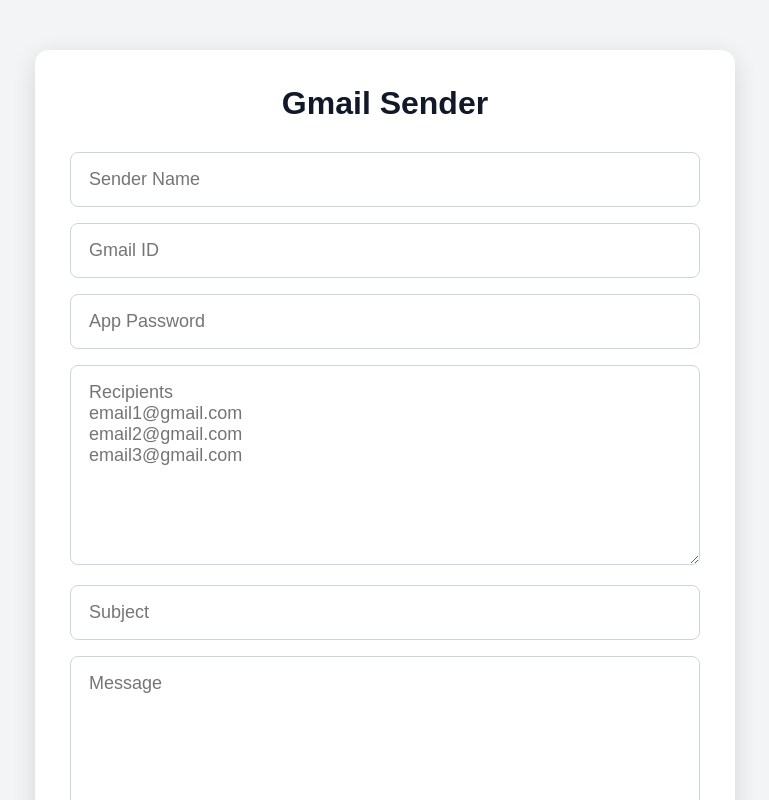
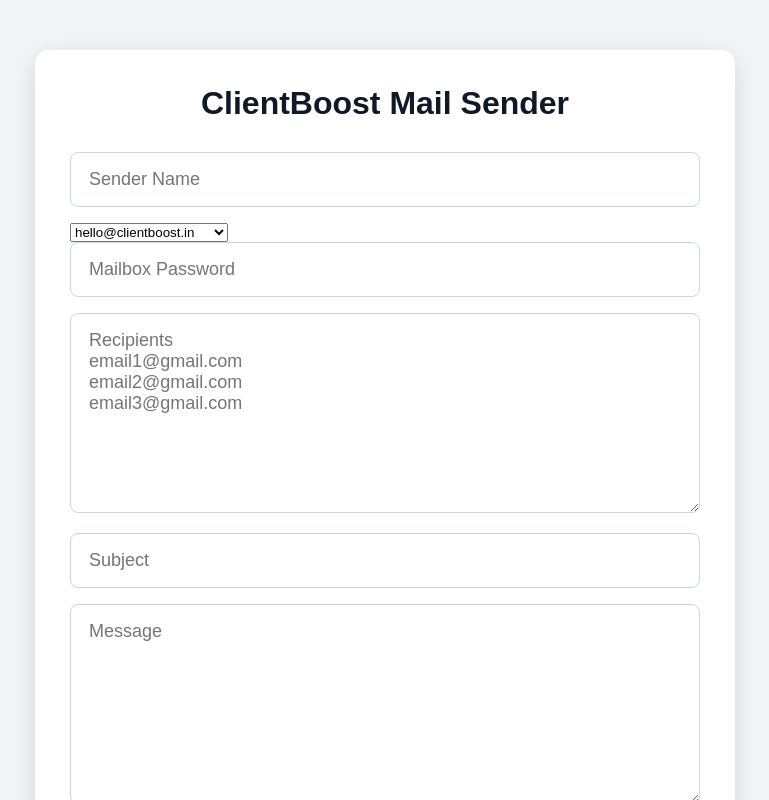
Before and after one commit to deepanshulodhi79-sudo/bahubaliii, a Next.js app: page / in a window 1280 px wide. Shown: the top 800 px of the page, without its empty margins (255-1024 px from the left). Built offline with nearby package versions, Linux system fonts and the light colour scheme.

Commit message:
Update page.js

```diff
--- a/app/page.js
+++ b/app/page.js
@@ -2,9 +2,17 @@
 
 import { useState } from "react";
 
+const mailboxes = [
+  "hello@clientboost.in",
+  "contact@clientboost.in",
+  "info@clientboost.in",
+  "sales@clientboost.in",
+  "support@clientboost.in",
+];
+
 export default function Home() {
   const [senderName, setSenderName] = useState("");
-  const [senderEmail, setSenderEmail] = useState("");
+  const [senderEmail, setSenderEmail] = useState(mailboxes[0]);
   const [appPassword, setAppPassword] = useState("");
   const [recipients, setRecipients] = useState("");
   const [subject, setSubject] = useState("");
@@ -44,7 +52,7 @@ export default function Home() {
 
   return (
     <main className="container">
-      <h1>Gmail Sender</h1>
+      <h1>ClientBoost Mail Sender</h1>
 
       <input
         type="text"
@@ -53,16 +61,20 @@ export default function Home() {
         onChange={(e) => setSenderName(e.target.value)}
       />
 
-      <input
-        type="email"
-        placeholder="Gmail ID"
+      <select
         value={senderEmail}
         onChange={(e) => setSenderEmail(e.target.value)}
-      />
+      >
+        {mailboxes.map((email) => (
+          <option key={email} value={email}>
+            {email}
+          </option>
+        ))}
+      </select>
 
       <input
         type="password"
-        placeholder="App Password"
+        placeholder="Mailbox Password"
         value={appPassword}
         onChange={(e) => setAppPassword(e.target.value)}
       />
```
